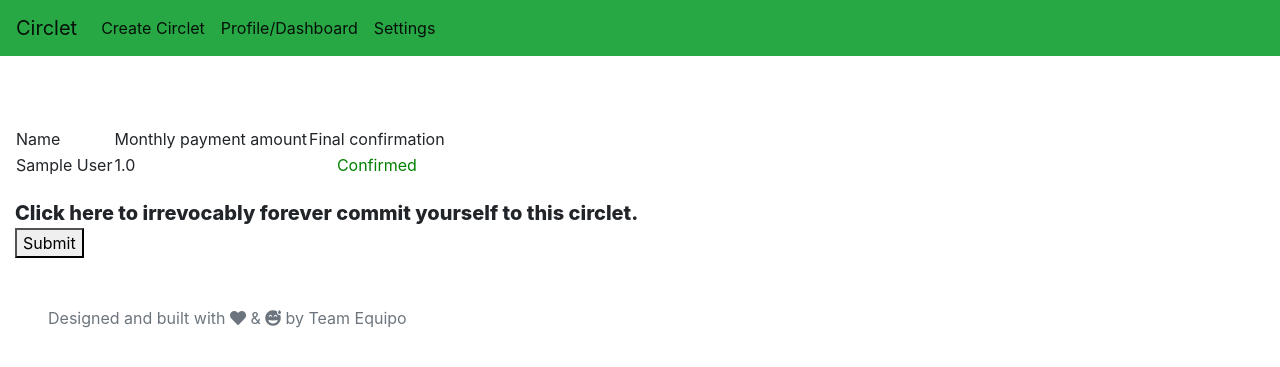
After one commit to CalBearsGrad/Circlet, a Flask app: page /confirm/1 in a window 1280 px wide. The commit adds this page. Shown: the top 367 px of the page. Run offline with Flask 2, Linux system fonts and the light colour scheme; the visitor is signed in with stand-in values (Sample User, id 1); tables that the repository leaves empty hold one stand-in row (values such as "Sample post"); some libraries are stand-ins or nearby versions.

```diff
--- a/seed.py
+++ b/seed.py
@@ -18,7 +18,8 @@ def sample_user():
         User(first_name="De", last_name="D", email="d@example.com", password=hashed_pw, created_at='2018-07-28', reliability=10, ranking=10, credit_card_id=5),
         User(first_name="Em", last_name="E", email="e@example.com", password=hashed_pw, created_at='2018-07-28', reliability=10, ranking=10, credit_card_id=6),
         User(first_name="Fa", last_name="F", email="f@example.com", password=hashed_pw, created_at='2018-07-28', reliability=10, ranking=10, credit_card_id=7),
-        User(first_name="Gu", last_name="G", email="g@example.com", password=hashed_pw, created_at='2018-07-28', reliability=10, ranking=10, credit_card_id=8)
+        User(first_name="Gu", last_name="G", email="g@example.com", password=hashed_pw, created_at='2018-07-28', reliability=10, ranking=10, credit_card_id=8),
+        User(first_name="Dave", last_name="Galbraith", email="davidvgalbraith@gmail.com", password=hashed_pw, created_at='2018-07-28', reliability=10, ranking=10, credit_card_id=9)
     ]
 
     for user in users:
@@ -41,6 +42,7 @@ def sample_cc():
         CreditCards(number="123456", exp_month= "01", exp_year="20", cvc="123"),
         CreditCards(number="123456", exp_month= "01", exp_year="20", cvc="123"),
         CreditCards(number="123456", exp_month= "01", exp_year="20", cvc="123"),
+        CreditCards(number="123456", exp_month= "01", exp_year="20", cvc="123"),
     ]
     for cc in cards:
         db.session.add(cc)
@@ -52,7 +54,7 @@ def sample_circlet():
 
     print "Sample Circlet"
 
-    circlet = Circlets(created_at='2018-07-29', due_date='2018-07-29', activated_at='2018-07-29', description="Thing I want to buy", total_amount=100, amount_paid=0, payment_frequency=7, payment_per_interval=10)
+    circlet = Circlets(created_at='2018-07-29', due_date='2018-07-29', activated_at='2018-07-29', description="Thing I want to buy", total_amount=100, amount_paid=0, payment_per_interval=10)
     db.session.add(circlet)
     db.session.commit()
 
--- a/server.py
+++ b/server.py
@@ -18,7 +18,9 @@ import bcrypt
 
 import sendgrid
 from sendgrid.helpers.mail import *
-from model import connect_to_db, get_circlet, get_user, create_goal_circlet
+from model import (connect_to_db, get_circlet, get_user, create_goal_circlet,
+get_all_users, insert_user_circlets, get_users_for_circlet, set_user_circlet_info,
+get_user_circlets, get_user_circlet, set_confirmed)
 
 from model import User, Circlets, UserCirclets
 
@@ -83,12 +85,22 @@ def verify_registration():
     existing_user = User.query.filter(User.email == email).all()
 
     if len(existing_user) == 0:
-        print "New User"
-        user = User(first_name=first_name, last_name=last_name, email=email, password=hashed_pw, created_at='2018-07-28', reliability=10, ranking=10, credit_card_id=1)
-        cc = CreditCards(number=cc_number, date=exp_date, cvc=cc_cvc)
-        db.session.add(user)
+        print "new CC added"
+        cc = CreditCards(number=cc_number, exp_month=exp_month, exp_year=exp_year, cvc=cc_cvc)
         db.session.add(cc)
         db.session.commit()
+
+
+        new_cc = CreditCards.query.filter(CreditCards.number == cc_number).one()
+        print new_cc
+
+        print "New User"
+        user = User(first_name=first_name, last_name=last_name, email=email, password=hashed_pw, created_at='2018-07-28', reliability=10, ranking=10, credit_card_id=new_cc.credit_card_id)
+        print user
+
+        db.session.add(user)
+        db.session.commit()
+
         flash("You are now registered!")
         return redirect('/profile')
 
@@ -167,6 +179,48 @@ def log_in():
 
     return render_template("log_in.html", email=email, password=password)
 
+@app.route('/log_in', methods=["POST"])
+def log_me_in():
+
+    login_email = request.form.get("email")
+    login_password = request.form.get("password")
+
+    print login_email, login_password
+
+    # Get user object
+    existing_user = User.query.filter(User.email == login_email).all()
+
+    # In DB?
+    if len(existing_user) == 1:
+        print "Email in DB"
+        existing_password = existing_user[0].password
+
+        # Correct password (hashed)?
+        if bcrypt.hashpw(login_password.encode('utf-8'), existing_password.encode('utf-8')) == existing_password:
+            if 'login' in session:
+                flash("You are already logged in!")
+                return redirect('/')
+            else:
+                #Add to session
+                session['user_id'] = existing_user[0].user_id
+                flash("Hi {}, you are now logged in!".format(existing_user[0].first_name))
+                return redirect('/')
+        else:
+            flash("Incorrect password. Please try again.")
+            return redirect('/log_in')
+
+    # Not in DB
+    elif len(existing_user) == 0:
+        print "Email not in DB"
+        flash("That email couldn't be found. Please try again.")
+        return redirect('/log_in')
+
+    else:
+        print "MAJOR PROBLEM!"
+        flash("You have found a website loophole... Please try again later.")
+        return redirect("/")
+
+
 @app.route('/settings/<id>')
 def setting(id):
     """Render Circlet status and current Circlet attribute"""
@@ -240,9 +294,94 @@ def create_goal_post():
         return "you must log in to create a goal"
     user_id = session["user_id"]
     user = get_user(user_id)
-    print(request.form)
-    create_goal_circlet(request.form.get('goal_name'), request.form.get('description'), request.form.get('goal'), request.form.get('due_date'))
-    return render_template('invite_to_circlet.html', user=user)
+    session['circlet'] = create_goal_circlet(request.form.get('goal_name'), request.form.get('description'), request.form.get('goal'), request.form.get('due_date')).asdict()
+    return redirect('/invite-to-circlet')
+
+@app.route('/invite-to-circlet')
+def invite_to_circlet():
+    if 'user_id' not in session or 'circlet' not in session:
+        return "you need to be logged in and creating a circlet to invite users"
+    all_users = get_all_users()
+    all_other_users = []
+    for user in all_users:
+        if user.user_id != int(session['user_id']):
+            all_other_users.append(user)
+    return render_template('invite_to_circlet.html', users=all_other_users)
+
+@app.route('/invite_to_circlet', methods=['POST'])
+def invite_to_circlet_post():
+    if 'user_id' not in session or 'circlet' not in session:
+        return "you need to be logged in and creating a circlet to invite users"
+    circlet_id = session['circlet']['circlet_id']
+    users = request.form.keys()
+    users.append(session['user_id'])
+    insert_user_circlets(circlet_id, users)
+    logged_in_user = get_user(session['user_id'])
+    for user in users:
+        user = get_user(user)
+        if user.user_id == logged_in_user.user_id:
+            continue
+        content = """
+<!DOCTYPE html>
+<html>
+    <head>
+    </head>
+    <body>
+        <h1>You are invited to a Circlet!</h1>
+        Hey! {} {} has invited you to a Circlet! The goal is <strong>${}</strong>. Click <a href="http://localhost:5000/toggle/{}/{}" style="color:blue;">here</a> to join!
+    </body>
+</html>
+            """.format(logged_in_user.first_name, logged_in_user.last_name,
+            session['circlet']['total_amount'], session['circlet']['circlet_id'], user.user_id)
+        print("contentment", content)
+        sendemail(user.email, content)
+    return redirect('/toggle/{}'.format(circlet_id))
+
+@app.route('/toggle/<circlet_id>')
+def toggle(circlet_id):
+    if 'user_id' not in session:
+        return 'you need to be logged in to toggle'
+    users = get_users_for_circlet(circlet_id)
+    return render_template('/toggle.html', users=users, circlet_id=circlet_id)
+
+@app.route('/toggle/<circlet_id>/<user_id>')
+def toggle_terrible_hack(circlet_id, user_id):
+    # XXX EXTREMELY DANGEROUS HACK - this lets anyone log in as any user without authenticating
+    # Instead we should redirect a logged out user to the login page and redirect from there to
+    # /toggle/<circlet_id> when they finish logging in
+    session['user_id'] = user_id
+    users = get_users_for_circlet(circlet_id)
+    return render_template('/toggle.html', users=users, circlet_id=circlet_id)
+
+@app.route('/toggle/<circlet_id>', methods=['POST'])
+def toggle_post(circlet_id):
+    if 'user_id' not in session:
+        return 'you need to be logged in to toggle'
+    set_user_circlet_info(session['user_id'], circlet_id, request.form.get('monthly_payment'))
+    return redirect('/confirm/{}'.format(circlet_id))
+
+@app.route('/confirm/<circlet_id>')
+def confirm(circlet_id):
+    if 'user_id' not in session:
+        return 'you need to be logged in to confirm'
+    user_circlets = get_user_circlets(circlet_id)
+    for uc in user_circlets:
+        if not uc.monthly_payment:
+            return render_template('confirmation_pending.html', user_circlets=user_circlets)
+    return render_template('confirm.html', user_circlets=user_circlets, circlet_id=circlet_id)
+
+@app.route('/post_final_confirmation/<circlet_id>', methods=['POST'])
+def post_final_confirmation(circlet_id):
+    if 'user_id' not in session:
+        return 'you need to be logged in to post final confirmation'
+    set_confirmed(session['user_id'], circlet_id)
+    user_circlets = get_user_circlets(circlet_id)
+    for uc in user_circlets:
+        print(uc)
+        if not uc.is_confirmed:
+            return render_template('confirm.html', user_circlets=user_circlets, circlet_id=circlet_id)
+    return redirect('/circlet/{}'.format(circlet_id))
+
 
 
 def create_user(email, password):
@@ -263,13 +402,18 @@ def send():
     return "ok"
 
 def sendemail(recipient, alertbody):
+    print("SENDING EMAIL TO", recipient, "BODY", alertbody)
     sg = sendgrid.SendGridAPIClient(apikey=sendgrid_api_key)
     from_email = Email("davidvgalbraith@gmail.com")
     to_email = Email(recipient)
-    subject = "Sending with SendGrid is Fun"
+    subject = "Message from Circlet"
     content = Content("text/html", alertbody)
     mail = Mail(from_email, subject, to_email, content)
     response = sg.client.mail.send.post(request_body=mail.get())
+    print("SEND EMAIL RESPONSE")
+    print(response.status_code)
+    print(response.body)
+    print(response.headers)
 
 
 
@@ -284,6 +428,6 @@ if __name__ == "__main__":
     connect_to_db(app)
 
     # Use the DebugToolbar
-    DebugToolbarExtension(app)
+    # DebugToolbarExtension(app)
 
     app.run(port=5000, host='0.0.0.0')
--- a/static/styles.css
+++ b/static/styles.css
@@ -1,3 +1,9 @@
 .equipo-content {
   margin-top: 70px;
 }
+
+.irreversible-oath {
+  font-size: 20px;
+  margin-top: 20px;
+  font-weight: 800;
+}
--- /dev/null
+++ b/templates/confirm.html
@@ -0,0 +1,29 @@
+{% extends 'base.html' %}
+{% block content %}
+
+<table>
+  <tr>
+    <td>Name</td>
+    <td>Monthly payment amount</td>
+    <td>Final confirmation</td>
+  </tr>
+    {% for user_circlet in user_circlets %}
+        <tr>
+          <td>{{user_circlet.user.first_name}} {{user_circlet.user.last_name}}</td>
+          <td>{{user_circlet.monthly_payment}}</td>
+          <td style="text-align: center;">
+            {% if user_circlet.is_confirmed %}
+              <span style="color:green;">Confirmed</span>
+            {% else %}
+              <span style="color:red;">Pending</span>
+            {% endif %}
+          </td>
+        </tr>
+    {% endfor %}
+</table>
+<div class="irreversible-oath">Click here to irrevocably forever commit yourself to this circlet.</div>
+<form action="/post_final_confirmation/{{circlet_id}}" method="POST">
+  <button type="submit">Submit</button>
+</form>
+
+{% endblock %}
```
Also changed, not shown: model.py (+64 -10 lines), templates/confirmation_pending.html (added, +17 -0 lines), templates/homepage.html (+5 -5 lines), templates/invite_to_circlet.html (+22 -1 lines), templates/log_in.html (+21 -8 lines), templates/toggle.html (added, +34 -0 lines).
